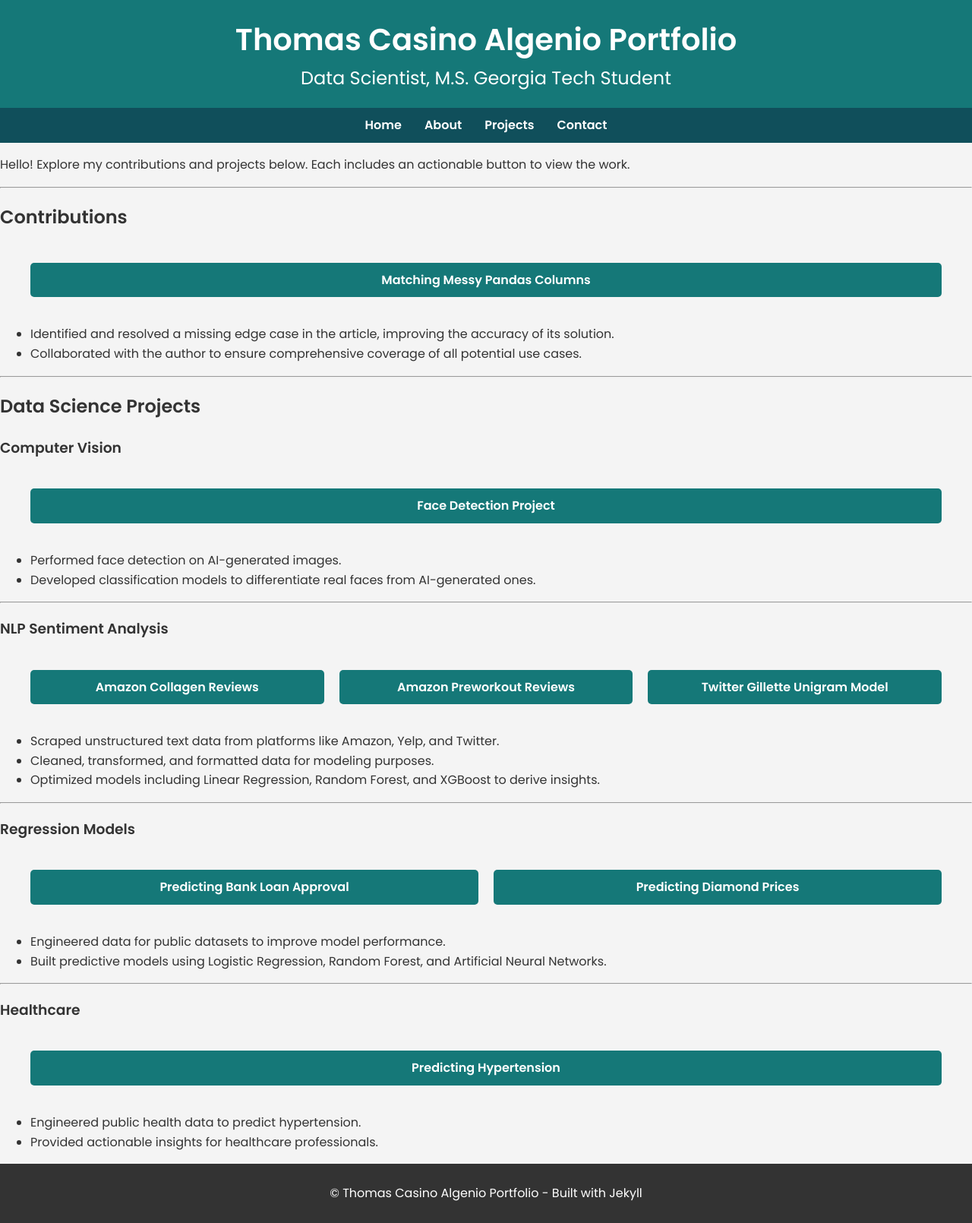
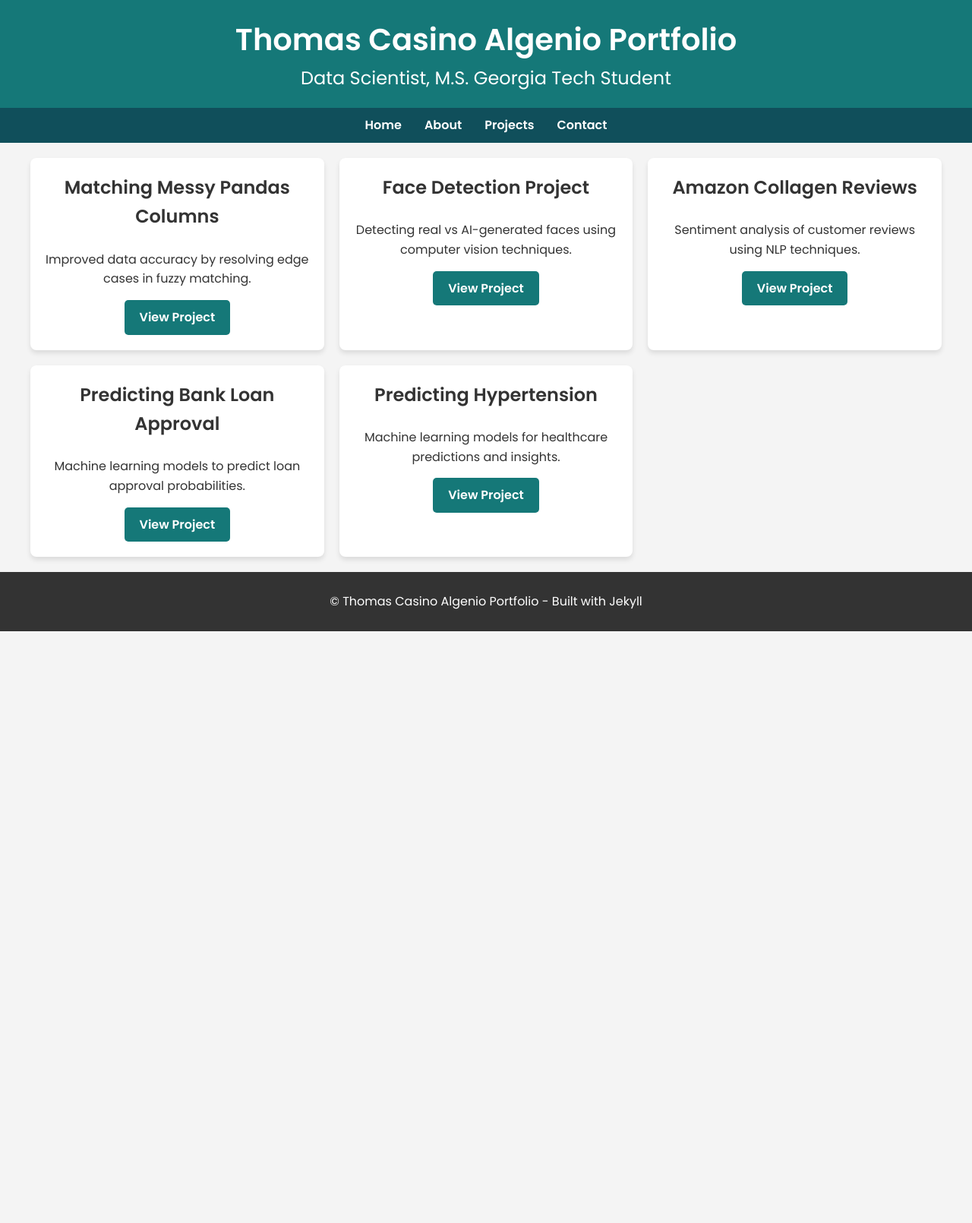
Before and after one commit to thomasalgenio/Thomas_Portfolio, a Jekyll site: the page built from README.md, in a window 1280 px wide. Shown: the whole page at 76% size. Built offline with Jekyll 4.4.1, drawn with Linux system fonts in a browser that asks for light colours; our own code applies the rules of GitHub Pages for plain Markdown files; after the commit the page ends 900 px from its top, so only the background shows below that.

Commit message:
Update default.html

```diff
--- a/_layouts/default.html
+++ b/_layouts/default.html
@@ -59,6 +59,23 @@
         margin: 0 auto;
       }
 
+      .project {
+        background: white;
+        border-radius: 8px;
+        box-shadow: 0 4px 6px rgba(0, 0, 0, 0.1);
+        padding: 20px;
+        text-align: center;
+      }
+
+      .project h3 {
+        margin-top: 0;
+        font-size: 1.5rem;
+      }
+
+      .project p {
+        margin-bottom: 15px;
+      }
+
       .btn {
         display: inline-block;
         padding: 10px 20px;
@@ -95,7 +112,37 @@
     </nav>
 
     <main>
-      {{ content }}
+      <section class="projects">
+        <div class="project">
+          <h3>Matching Messy Pandas Columns</h3>
+          <p>Improved data accuracy by resolving edge cases in fuzzy matching.</p>
+          <a href="https://medium.com/analytics-vidhya/matching-messy-pandas-columns-with-fuzzywuzzy-4adda6c7994f" class="btn">View Project</a>
+        </div>
+
+        <div class="project">
+          <h3>Face Detection Project</h3>
+          <p>Detecting real vs AI-generated faces using computer vision techniques.</p>
+          <a href="https://github.com/thomasalgenio/Sample_Projects/tree/main/Face_Detection_on_AI_Generated_Images" class="btn">View Project</a>
+        </div>
+
+        <div class="project">
+          <h3>Amazon Collagen Reviews</h3>
+          <p>Sentiment analysis of customer reviews using NLP techniques.</p>
+          <a href="https://github.com/thomasalgenio/Sample_Projects/tree/main/NLP_Sentiment_Analysis_Amazon" class="btn">View Project</a>
+        </div>
+
+        <div class="project">
+          <h3>Predicting Bank Loan Approval</h3>
+          <p>Machine learning models to predict loan approval probabilities.</p>
+          <a href="https://github.com/thomasalgenio/Sample_Projects/tree/263caf5c4e4587d46c72187b9081874bf19cf1c5/Bank_Loan_Prediction" class="btn">View Project</a>
+        </div>
+
+        <div class="project">
+          <h3>Predicting Hypertension</h3>
+          <p>Machine learning models for healthcare predictions and insights.</p>
+          <a href="https://github.com/thomasalgenio/Sample_Projects/tree/263caf5c4e4587d46c72187b9081874bf19cf1c5/Hypertension_Prediction" class="btn">View Project</a>
+        </div>
+      </section>
     </main>
 
     <footer>
```
